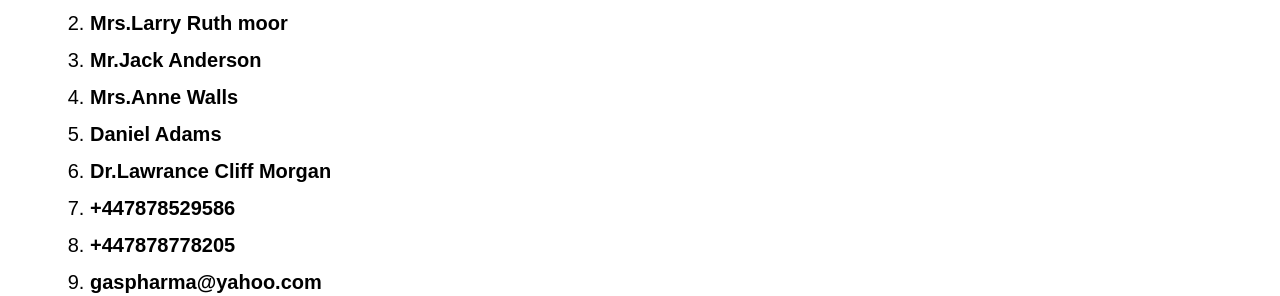
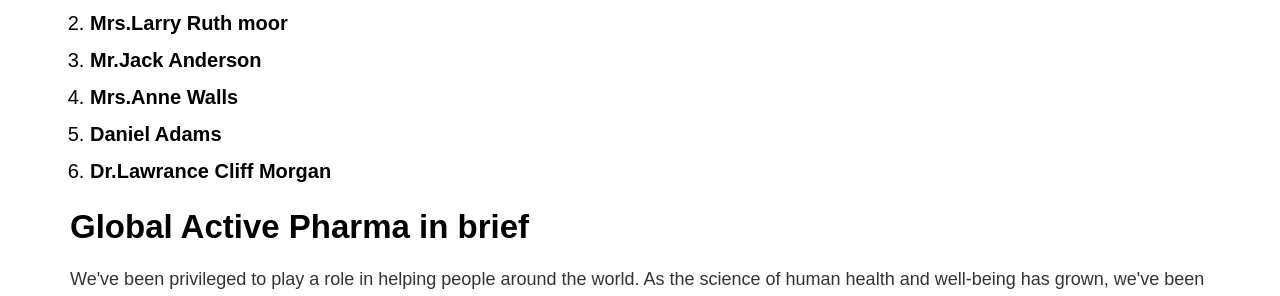
Before and after one commit to nwokocha1234/pharma-mock, a plain HTML site: page development/about.html in a window 1280 px wide. Shown: the part 504-800 px from the top of the page. Drawn offline with nearby package versions, Linux system fonts and the light colour scheme.

Commit message:
finished

```diff
--- a/development/about.html
+++ b/development/about.html
@@ -102,9 +102,6 @@
           <li class="directors-item">
             <strong>Dr.Lawrance Cliff Morgan</strong>
           </li>
-          <li class="directors-item"><strong>+447878529586</strong></li>
-          <li class="directors-item"><strong>+447878778205</strong></li>
-          <li class="directors-item"><strong>gaspharma@yahoo.com</strong></li>
         </ul>
         <h2>Global Active Pharma in brief</h2>
         <p>
```
Also changed, not shown: index.html (+1 -1 lines), photos/doctors-changing-expectations-of-pharma-are-here-to-stay-rectangle.jpg (added).
